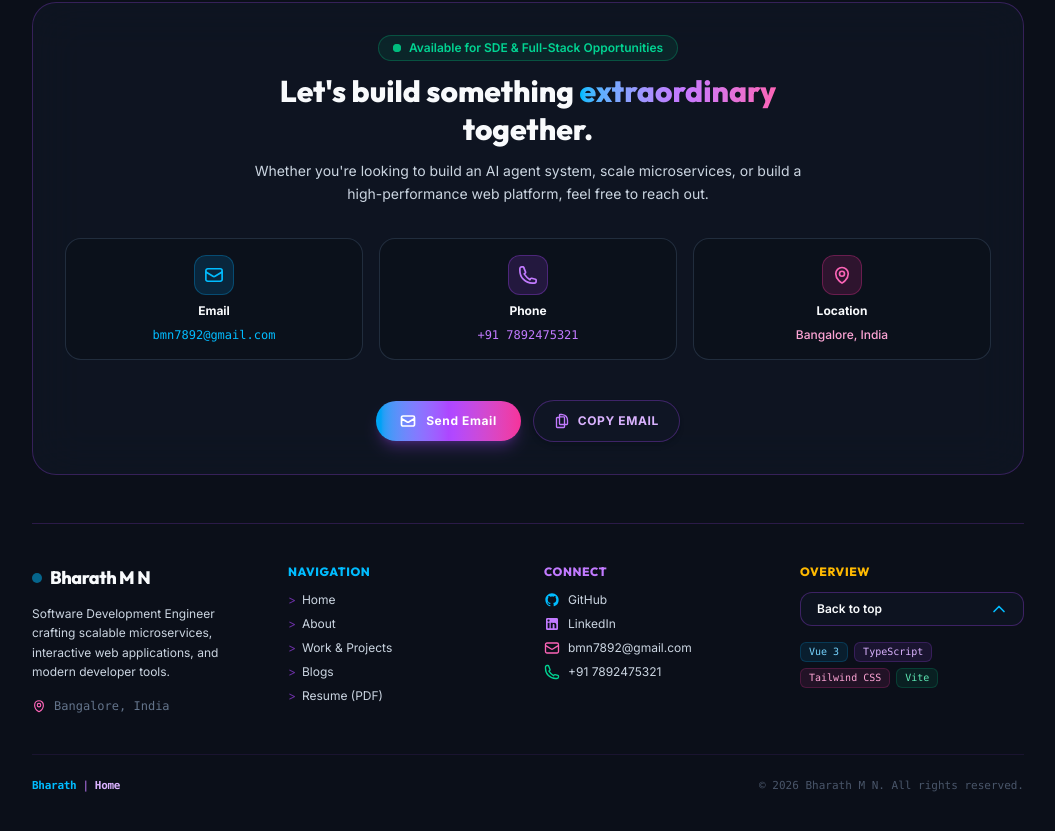
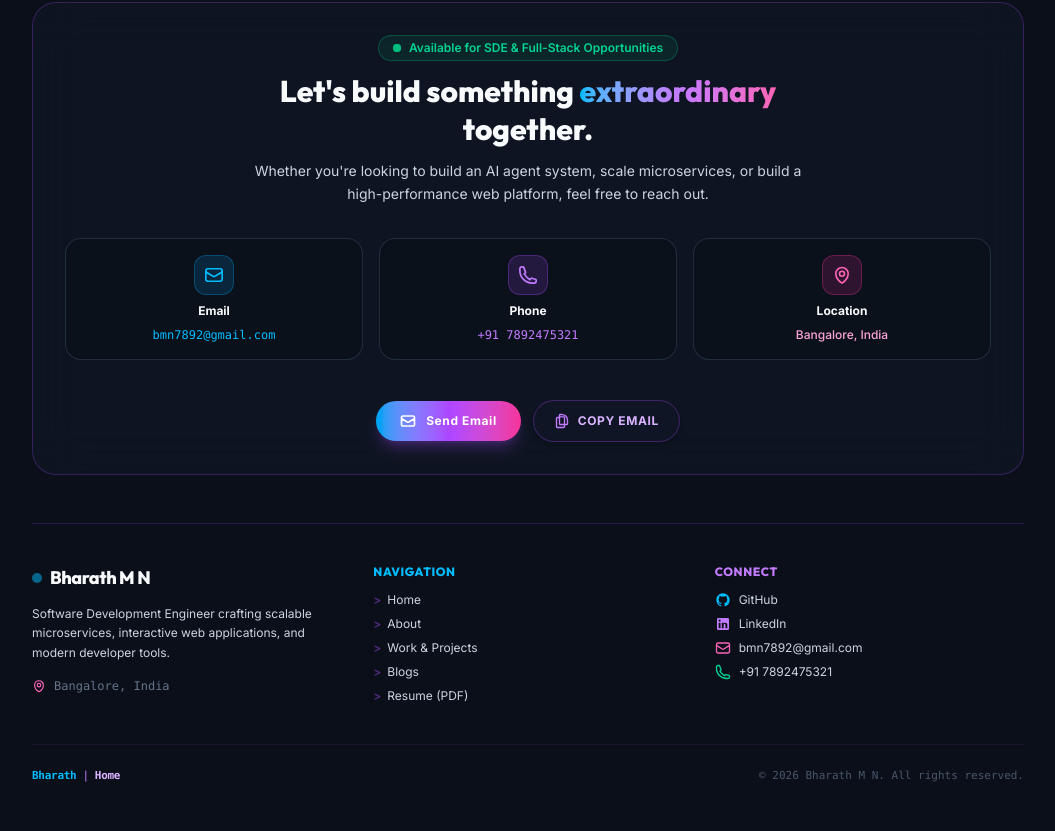
Before and after one commit to bmn789/portfolio, a Vue app: page / in a window 1280 px wide. Shown: the part 4013-4844 px from the top of the page, without its empty margins (112-1167 px from the left). Built offline with nearby package versions, Linux system fonts and the light colour scheme.

Commit message:
Remove Overview section from footer

```diff
--- a/src/components/Footer.vue
+++ b/src/components/Footer.vue
@@ -19,10 +19,6 @@
   }
   return list;
 });
-
-const scrollToTop = () => {
-  window.scrollTo({ top: 0, behavior: 'smooth' });
-};
 </script>
 
 <template>
@@ -34,7 +30,7 @@
     <footer class="mt-12 pt-10 pb-8 border-t border-purple-500/20 flex flex-col gap-10 relative z-10 w-full">
 
       <!-- Top / Main Footer Grid -->
-      <div class="grid grid-cols-1 md:grid-cols-2 lg:grid-cols-4 gap-8 text-sm">
+      <div class="grid grid-cols-1 sm:grid-cols-2 md:grid-cols-3 gap-8 text-sm">
 
         <!-- Column 1: Brand & Bio -->
         <div class="flex flex-col gap-3">
@@ -125,29 +121,6 @@
           </ul>
         </div>
 
-        <!-- Column 4: Back to Top & Tech Stack -->
-        <div class="flex flex-col gap-3">
-          <h4 class="text-xs font-extrabold uppercase tracking-wider text-amber-400 font-display">Overview</h4>
-          <div class="flex flex-col gap-3">
-            <button
-              @click="scrollToTop"
-              class="px-4 py-2 bg-bg-card/80 border border-purple-500/30 hover:border-sky-400/60 rounded-xl text-xs font-semibold text-text-primary hover:text-sky-300 transition-all duration-300 flex items-center justify-between group cursor-pointer"
-            >
-              <span>Back to top</span>
-              <svg class="w-4 h-4 text-sky-400 group-hover:-translate-y-1 transition-transform" fill="none" stroke="currentColor" stroke-width="2.5" viewBox="0 0 24 24">
-                <path stroke-linecap="round" stroke-linejoin="round" d="M4.5 15.75l7.5-7.5 7.5 7.5" />
-              </svg>
-            </button>
-
-            <div class="flex flex-wrap gap-1.5 pt-1">
-              <span class="px-2 py-0.5 bg-sky-500/10 border border-sky-500/20 text-[10px] font-mono text-sky-300 rounded-md">Vue 3</span>
-              <span class="px-2 py-0.5 bg-purple-500/10 border border-purple-500/20 text-[10px] font-mono text-purple-300 rounded-md">TypeScript</span>
-              <span class="px-2 py-0.5 bg-pink-500/10 border border-pink-500/20 text-[10px] font-mono text-pink-300 rounded-md">Tailwind CSS</span>
-              <span class="px-2 py-0.5 bg-emerald-500/10 border border-emerald-500/20 text-[10px] font-mono text-emerald-300 rounded-md">Vite</span>
-            </div>
-          </div>
-        </div>
-
       </div>
 
       <!-- Bottom Sub-Bar: Breadcrumbs & Copyright -->
```
